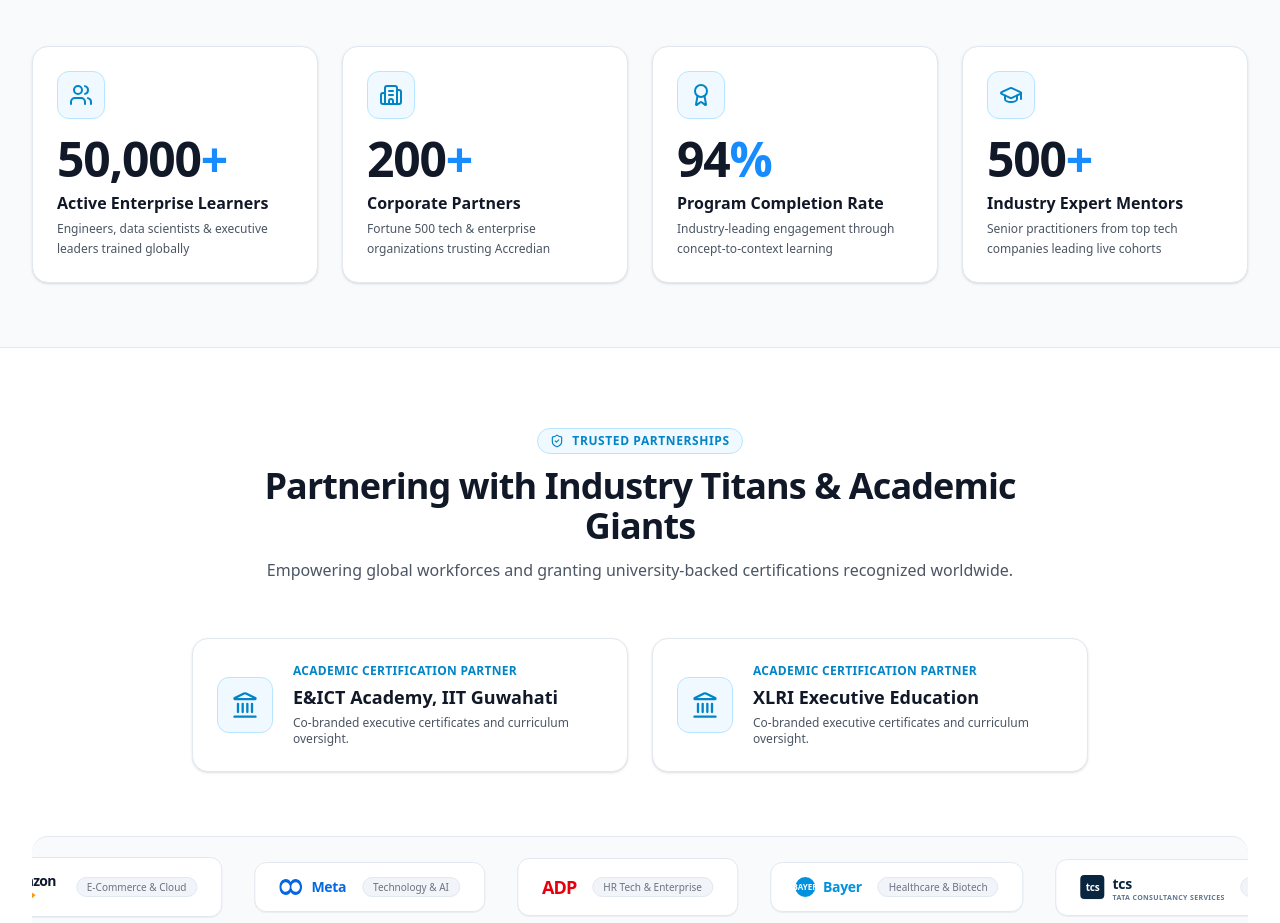
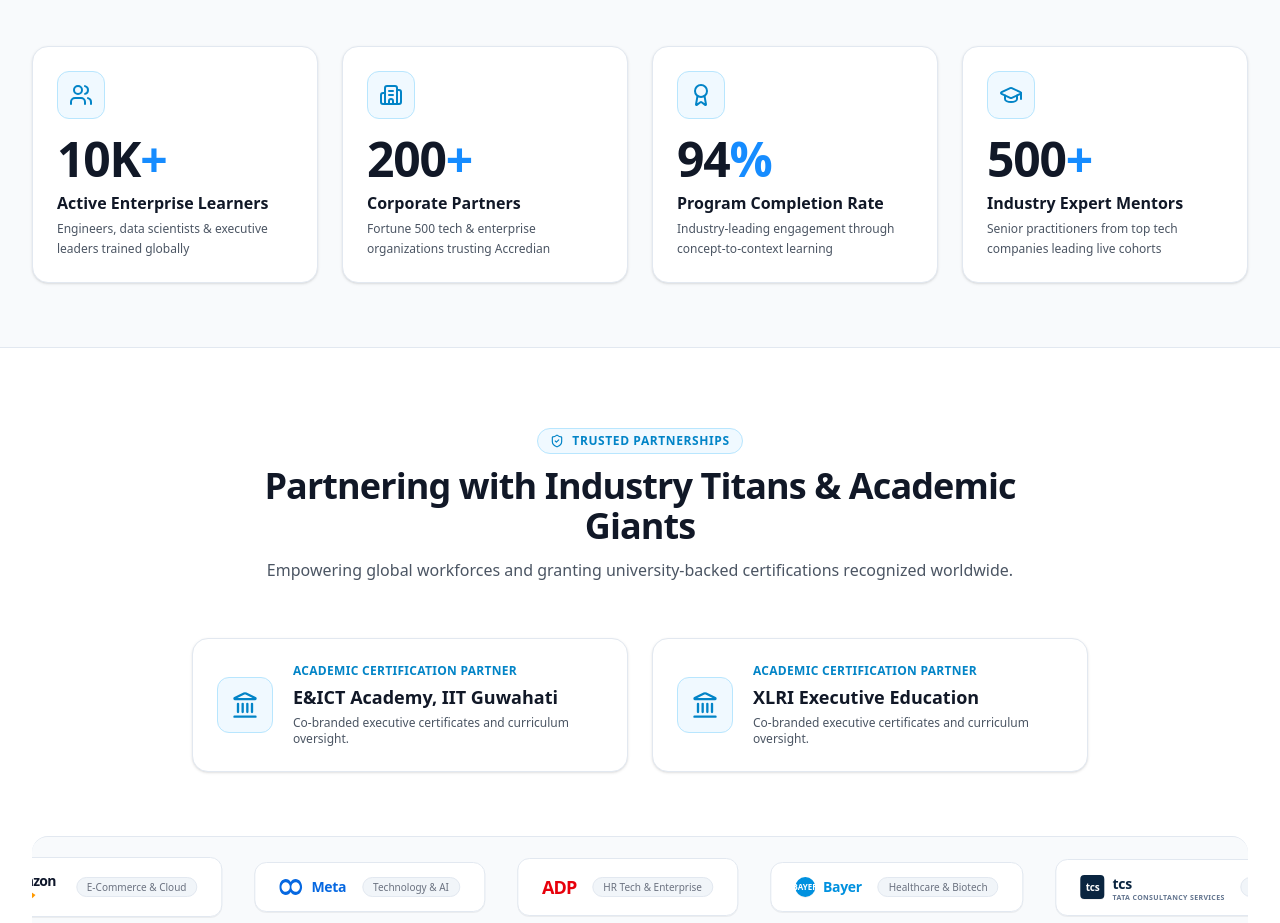
Before and after one commit to gowthamgannamaneedi-pixel/accredian_project, a Next.js app: page / in a window 1280 px wide. Shown: the part 1103-2026 px from the top of the page. Built offline with nearby package versions, Linux system fonts and the light colour scheme.

Commit message:
Update Stats counters with 10K+ active enterprise learners and SSR-safe viewport fallback

```diff
--- a/components/Stats.tsx
+++ b/components/Stats.tsx
@@ -12,14 +12,50 @@ const iconMap: Record<string, React.ElementType> = {
   GraduationCap,
 };
 
-function Counter({ value, suffix }: { value: number; suffix: string }) {
-  const [count, setCount] = useState(0);
-  const ref = useRef<HTMLSpanElement>(null);
+function Counter({
+  targetNumber,
+  suffix,
+  displayValue
+}: {
+  targetNumber: number;
+  suffix: string;
+  displayValue: string;
+}) {
+  const [count, setCount] = useState<number>(0);
+  const [hasStarted, setHasStarted] = useState(false);
+  const elementRef = useRef<HTMLSpanElement>(null);
 
   useEffect(() => {
+    const observer = new IntersectionObserver(
+      (entries) => {
+        if (entries[0].isIntersecting) {
+          setHasStarted(true);
+        }
+      },
+      { threshold: 0.1 }
+    );
+
+    if (elementRef.current) {
+      observer.observe(elementRef.current);
+    }
+
+    // Safety fallback ensures animation runs reliably even on static hydration
+    const fallbackTimer = setTimeout(() => {
+      setHasStarted(true);
+    }, 150);
+
+    return () => {
+      observer.disconnect();
+      clearTimeout(fallbackTimer);
+    };
+  }, []);
+
+  useEffect(() => {
+    if (!hasStarted) return;
+
     let startTimestamp: number | null = null;
     let animationFrameId: number;
-    const duration = 2000; // 2 seconds smooth animation
+    const duration = 1800; // 1.8 seconds smooth count up animation
 
     const step = (timestamp: number) => {
       if (!startTimestamp) startTimestamp = timestamp;
@@ -27,31 +63,32 @@ function Counter({ value, suffix }: { value: number; suffix: string }) {
 
       // Smooth ease-out cubic curve
       const easeOutCubic = 1 - Math.pow(1 - progress, 3);
-      setCount(Math.floor(easeOutCubic * value));
+      setCount(Math.floor(easeOutCubic * targetNumber));
 
       if (progress < 1) {
         animationFrameId = requestAnimationFrame(step);
       } else {
-        setCount(value);
+        setCount(targetNumber);
       }
     };
 
-    // Small delay ensures smooth initial mount animation
-    const timer = setTimeout(() => {
-      animationFrameId = requestAnimationFrame(step);
-    }, 150);
+    animationFrameId = requestAnimationFrame(step);
 
     return () => {
-      clearTimeout(timer);
       if (animationFrameId) {
         cancelAnimationFrame(animationFrameId);
       }
     };
-  }, [value]);
+  }, [hasStarted, targetNumber]);
+
+  // Format count string output
+  const formattedCount = displayValue.includes('K')
+    ? `${count}K`
+    : count.toLocaleString();
 
   return (
-    <span ref={ref} className="font-extrabold text-4xl sm:text-5xl text-[#111827] tracking-tight">
-      {count.toLocaleString()}
+    <span ref={elementRef} className="font-extrabold text-4xl sm:text-5xl text-[#111827] tracking-tight">
+      {hasStarted ? formattedCount : '0'}
       <span className="text-[#168CFF] font-bold">{suffix}</span>
     </span>
   );
@@ -74,6 +111,9 @@ export default function Stats() {
         <div className="grid grid-cols-1 sm:grid-cols-2 lg:grid-cols-4 gap-6">
           {STATS_DATA.map((stat, idx) => {
             const Icon = iconMap[stat.iconName] || Users;
+            const targetNum = stat.targetNumber || stat.value;
+            const dispVal = stat.displayValue || stat.value.toString();
+
             return (
               <motion.div
                 key={stat.id}
@@ -87,7 +127,7 @@ export default function Stats() {
                   <div className="w-12 h-12 rounded-xl bg-sky-50 border border-sky-200 flex items-center justify-center text-[#0284C7] mb-4 group-hover:scale-105 transition-transform duration-300">
                     <Icon className="w-6 h-6" aria-hidden="true" />
                   </div>
-                  <Counter value={stat.value} suffix={stat.suffix} />
+                  <Counter targetNumber={targetNum} displayValue={dispVal} suffix={stat.suffix} />
                   <h3 className="text-base font-bold text-[#111827] mt-2 mb-1">
                     {stat.label}
                   </h3>
--- a/lib/data.ts
+++ b/lib/data.ts
@@ -21,7 +21,7 @@ export const NAV_LINKS = [
 ];
 
 export const HERO_STATS = [
-  { label: 'Enterprise Learners', value: '50,000+' },
+  { label: 'Enterprise Learners', value: '10K+' },
   { label: 'Global Client Partners', value: '200+' },
   { label: 'Avg Salary Impact / Upskill', value: '40%' },
   { label: 'Industry Expert Mentors', value: '500+' },
@@ -31,7 +31,9 @@ export const STATS_DATA: StatItem[] = [
   {
     id: '1',
     label: 'Active Enterprise Learners',
-    value: 50000,
+    value: 10,
+    targetNumber: 10,
+    displayValue: '10K',
     suffix: '+',
     description: 'Engineers, data scientists & executive leaders trained globally',
     iconName: 'Users'
@@ -40,6 +42,8 @@ export const STATS_DATA: StatItem[] = [
     id: '2',
     label: 'Corporate Partners',
     value: 200,
+    targetNumber: 200,
+    displayValue: '200',
     suffix: '+',
     description: 'Fortune 500 tech & enterprise organizations trusting Accredian',
     iconName: 'Building2'
@@ -48,6 +52,8 @@ export const STATS_DATA: StatItem[] = [
     id: '3',
     label: 'Program Completion Rate',
     value: 94,
+    targetNumber: 94,
+    displayValue: '94',
     suffix: '%',
     description: 'Industry-leading engagement through concept-to-context learning',
     iconName: 'Award'
@@ -56,6 +62,8 @@ export const STATS_DATA: StatItem[] = [
     id: '4',
     label: 'Industry Expert Mentors',
     value: 500,
+    targetNumber: 500,
+    displayValue: '500',
     suffix: '+',
     description: 'Senior practitioners from top tech companies leading live cohorts',
     iconName: 'GraduationCap'
--- a/types/index.ts
+++ b/types/index.ts
@@ -46,6 +46,8 @@ export interface StatItem {
   id: string;
   label: string;
   value: number;
+  targetNumber?: number;
+  displayValue?: string;
   suffix: string;
   description: string;
   iconName: string;
```
